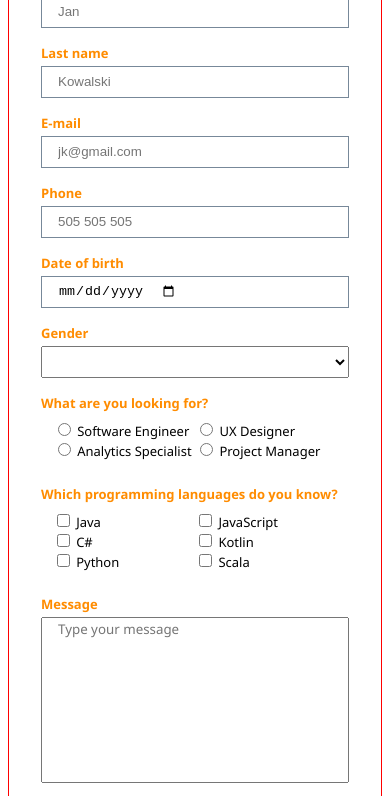
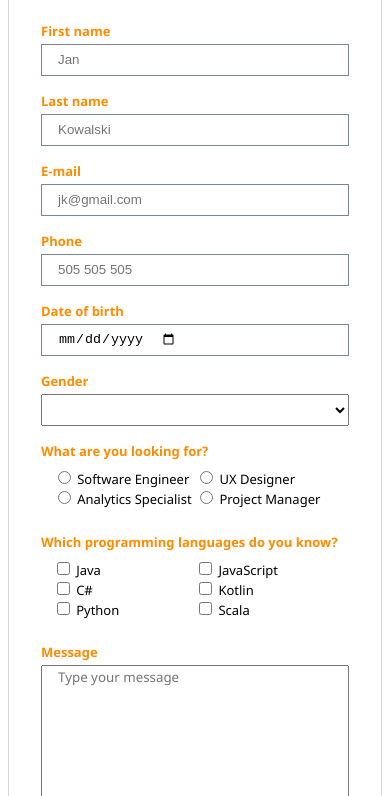
Before and after one commit to Meivelss/Frontend, a plain HTML site: page zajecia1/formularz/formularz.html in a window 390 px wide. Shown: the part 121-917 px from the top of the page. Drawn offline with Linux system fonts and the light colour scheme.

Commit message:
Małe poprawki.

```diff
--- a/zajecia1/formularz/formularz.html
+++ b/zajecia1/formularz/formularz.html
@@ -8,10 +8,10 @@
 </head>
 <body>
   <div class="container">
-    <h1 class="main-header">
-        Employment Form
-    </h1>
     <form class="personal-form">
+      <h1 class="main-header">
+          Employment Form
+      </h1>
       <div class="row">
         <div class="form">
           <label for="fname">First name</label>
--- a/zajecia1/formularz/styles_formularz.css
+++ b/zajecia1/formularz/styles_formularz.css
@@ -1,7 +1,10 @@
 .container {
   min-height: 100vh;
-  border: 1px solid red;
+  background-color: rgb(235, 235, 235);
   padding: 0 2rem 0 2rem;
+  display: flex;
+  justify-content: center;
+  align-items: center;
 }
 
 .main-header {
@@ -25,8 +28,13 @@ input:focus, select:focus, textarea:focus {
 }
 
 .personal-form {
-  max-width: 50rem;
+  max-width: 40rem;
+  height: fit-content;
+  background-color: white;
   color: darkorange;
+  border: 1px solid rgb(215, 215, 215);
+  padding: 3rem;
+  border-radius: 2rem;
   font-family: 'Segoe UI', Tahoma, Geneva, Verdana, sans-serif;
   font-size: small;
   display: flex;
@@ -88,8 +96,15 @@ input:focus, select:focus, textarea:focus {
 }
 
 @media(max-width: 768px) {
+  .container {
+    padding: unset;
+  }
+
   .personal-form {
+    width: 100%;
     gap: 1rem;
+    padding: 2rem;
+    border-radius: unset;
   }
 
   .row {
```
